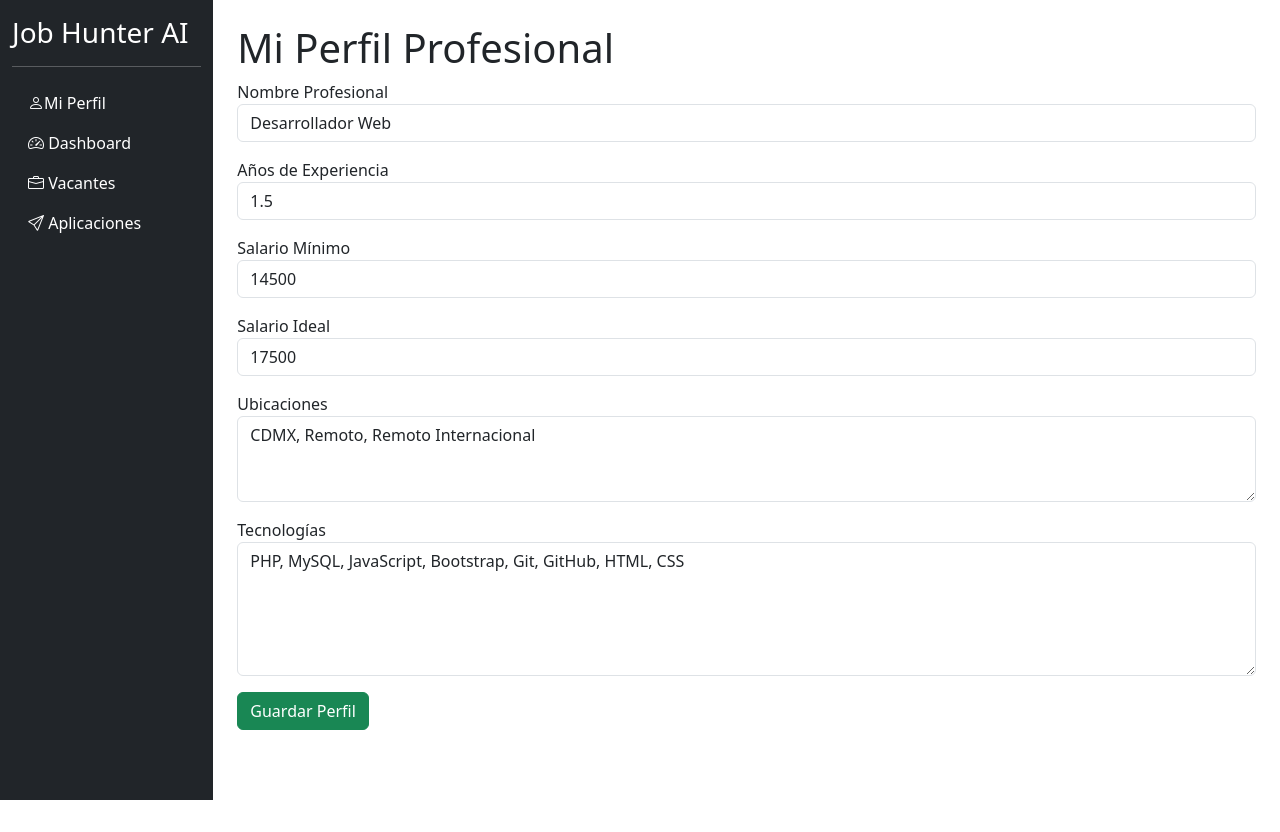
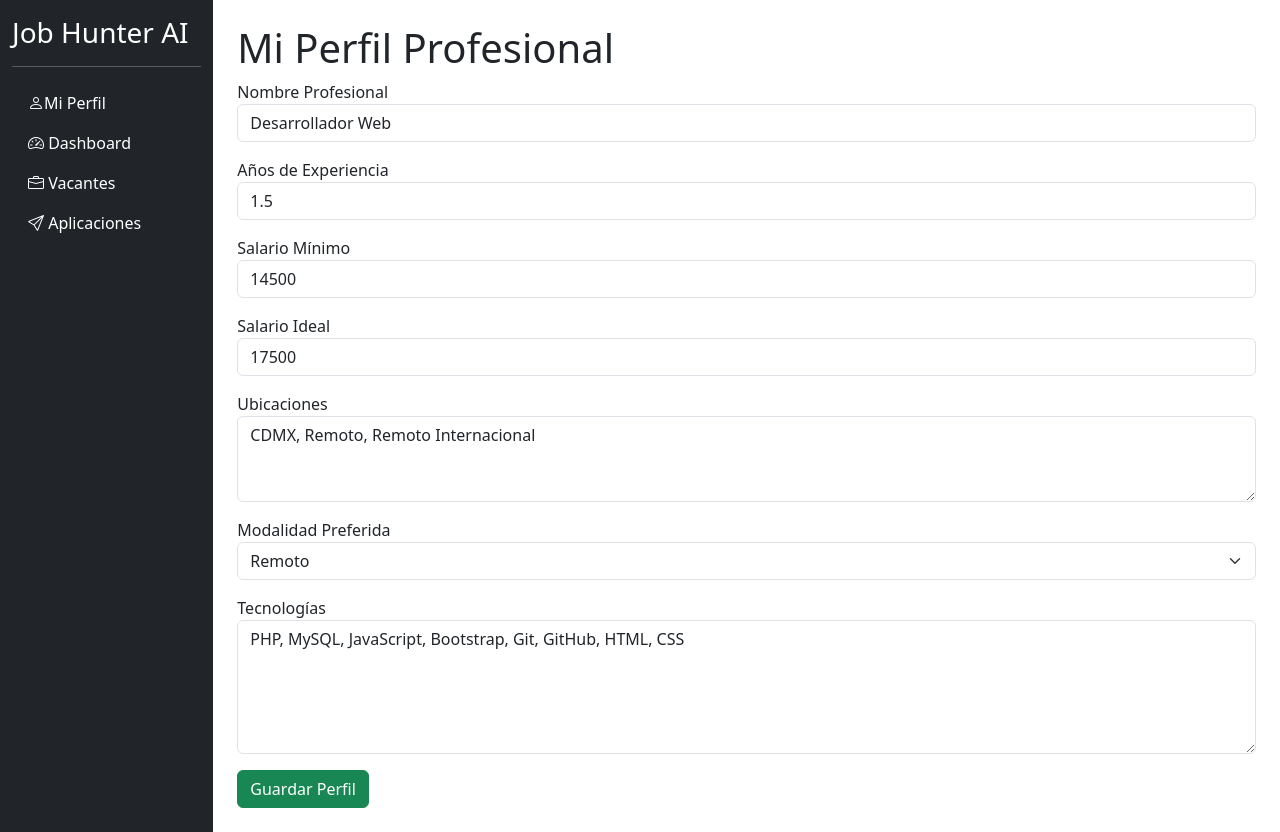
Before and after one commit to AdaraAtenea/job-hunter-ai, a PHP site: page /views/perfil.php in a window 1280 px wide. Before the commit the page ends 800 px from the top, so only its background shows below. Run offline with PHP 8.4, Linux system fonts and the light colour scheme.

Commit message:
Mejorar el perfil para hacer un mejor match

```diff
--- a/backend/controllers/PerfilController.php
+++ b/backend/controllers/PerfilController.php
@@ -20,8 +20,8 @@ class PerfilController
             $_POST['salario_minimo'],
             $_POST['salario_ideal'],
             $_POST['ubicaciones'],
-            $_POST['tecnologias']
-        );
+            $_POST['tecnologias'],
+            $_POST['modalidad_preferida']);
     }
 }
 if ($_SERVER['REQUEST_METHOD'] === 'POST') {
--- a/backend/views/perfil.php
+++ b/backend/views/perfil.php
@@ -31,6 +31,15 @@ require_once __DIR__ . '/../layouts/sidebar.php';
         </div>
 
         <div class="mb-3">
+            <label>Modalidad Preferida</label>
+            <select name="modalidad_preferida" class="form-select">
+                <option value="Remoto">Remoto</option>
+                <option value="Hibrido">Híbrido</option>
+                <option value="Presencial">Presencial</option>
+            </select>
+        </div>
+
+        <div class="mb-3">
             <label>Tecnologías</label>
             <textarea name="tecnologias" class="form-control" rows="5">PHP, MySQL, JavaScript, Bootstrap, Git, GitHub, HTML, CSS</textarea>
         </div>
--- a/database/jobhunter.sql
+++ b/database/jobhunter.sql
@@ -52,3 +52,9 @@ ADD fuente VARCHAR(100);
 ALTER TABLE vacantes
 ADD estado_revision VARCHAR(50)
 DEFAULT 'Nueva';
+
+/*Para mostrar las columnas actuales de una tabla*/
+DESCRIBE perfil_usuario;
+/*Agregar una columna a una tabla*/
+ALTER TABLE perfil_usuario
+ADD modalidad_preferida VARCHAR(100);
```
Also changed, not shown: backend/models/PerfilUsuario.php (+8 -4 lines).
